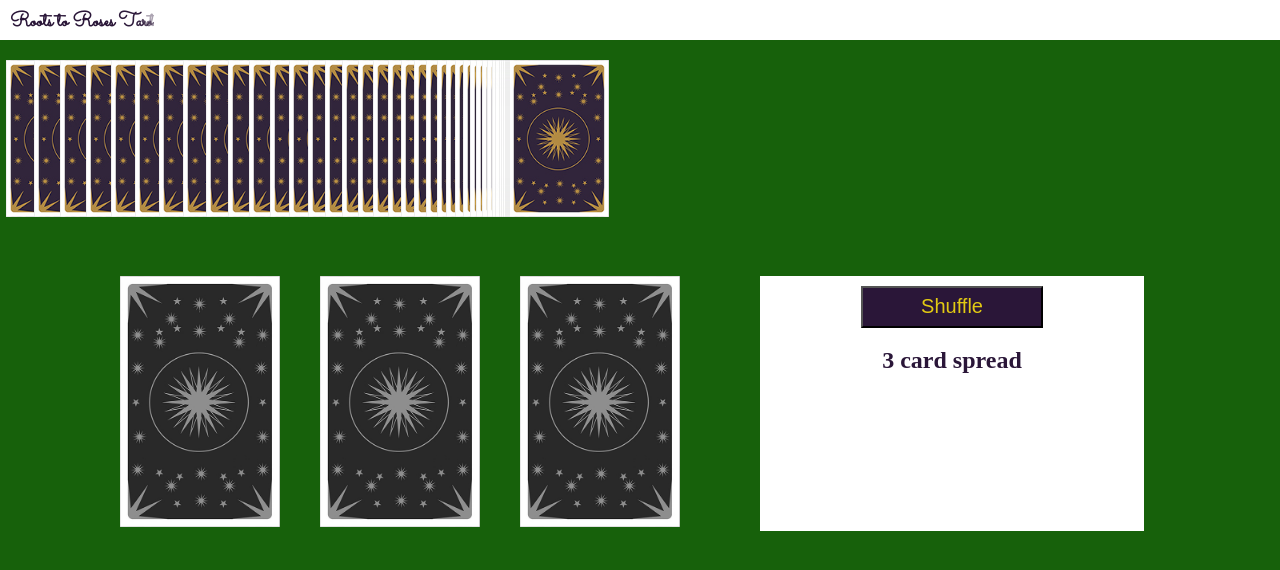
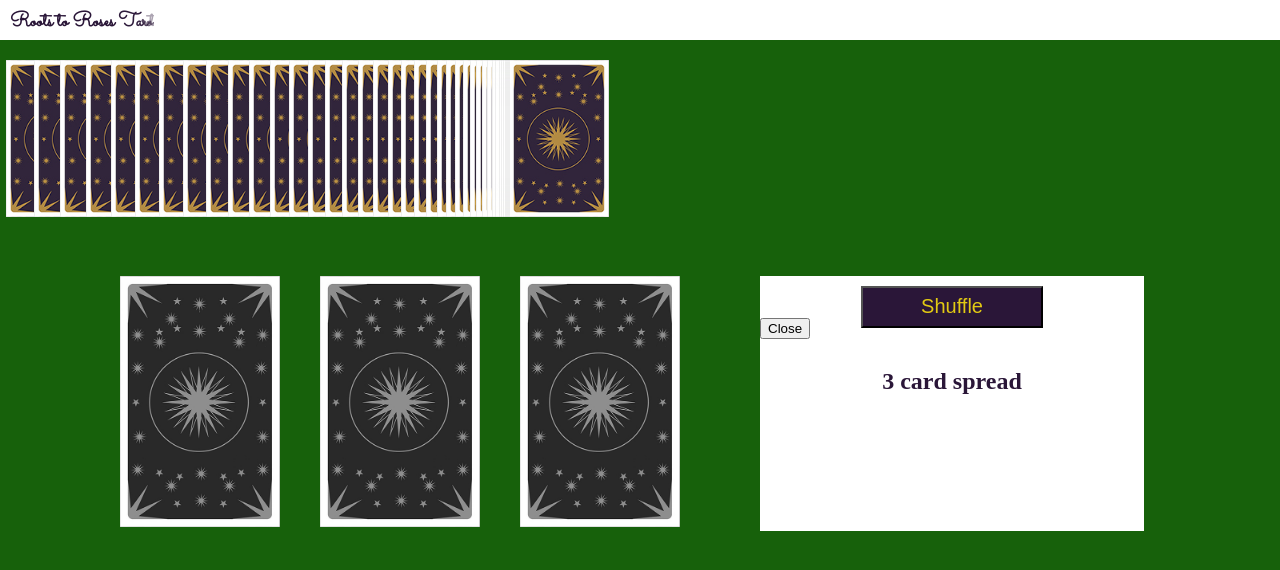
Before and after one commit to Levi237/rootstorosestarot, a React (Create React App) app: page / in a window 1280 px wide. Both pictures are taken after a click on the button "3 card spread". Shown: the top 570 px of the page. Built offline with nearby package versions, Linux system fonts and the light colour scheme; a web font is replaced by a local one.

Commit message:
add restart button

```diff
--- a/src/App.js
+++ b/src/App.js
@@ -501,6 +501,7 @@ export default class App extends Component {
     document.getElementById("deckDisplay").style.marginBottom = "0";
     document.getElementById("deckDisplay").style.position = "relative";
     document.getElementById("shuffle").style.display = "block";
+    document.getElementById("spreadsheet-container").style.display = "grid";
 
     this.state.spreads.filter(s => {
       if ( t === s.name ) {
@@ -514,7 +515,21 @@ export default class App extends Component {
         this.animateDeck();
     }, 2000);
   };
-
+  restartThis = (e) => {
+    document.getElementById("shuffle").style.display = "none";
+    document.getElementById("deckDisplay").style.marginLeft = "-120%";
+    setTimeout(() => {
+        document.getElementById("deckDisplay").style.marginBottom = "-40%";
+        this.state.shuffle = [];
+    }, 1000);
+    setTimeout(() => {
+        document.getElementById("spread-header").style.display = "block";
+        document.getElementById("spread-container").style.display = "block";
+        document.getElementById("spreadsheet-container").style.display = "none";
+        this.state.selectSpread = {};
+        this.state.hand = [];
+    }, 1200);
+  }
 
   animateDeck(){
     let getCard = document.getElementsByClassName('dealtCard');
@@ -534,7 +549,7 @@ export default class App extends Component {
         <Header/>
           <Deck selectSpread={selectSpread} deck={deck} hand={hand} selectCard={this.selectCard} shuffle={shuffle} animateDeck={this.animateDeck}/>
           <Spreads spreads={spreads} selectSpread={this.selectSpread}/>
-          <SpreadSheet hand={hand} selectSpread={selectSpread} shuffleThis={this.shuffleThis}/>
+          <SpreadSheet hand={hand} selectSpread={selectSpread} shuffleThis={this.shuffleThis} restartThis={this.restartThis}/>
       </AppContainer>
     );
   };
--- a/src/components/spreads/SpreadSheet.js
+++ b/src/components/spreads/SpreadSheet.js
@@ -3,7 +3,7 @@ import styled                   from 'styled-components';
 
 export default class SpreadSheet extends Component {
     render(){
-        const { hand, selectSpread, shuffleThis } = this.props;
+        const { hand, selectSpread, shuffleThis, restartThis } = this.props;
 
         let sheet = []
         let num = selectSpread.cards;
@@ -28,7 +28,7 @@ export default class SpreadSheet extends Component {
             )
         })
         return(
-            <LocalWrapper>
+            <LocalWrapper id="spreadsheet-container">
                 <div>
                     <ContainerSpread className={selectSpread.id}>
                         <section id="show">
@@ -46,6 +46,11 @@ export default class SpreadSheet extends Component {
                         <section id="shuffle">
                             <button onClick={(e) => shuffleThis(e)}>
                                 Shuffle
+                            </button>
+                        </section>
+                        <section id="restart">
+                            <button onClick={(e) => restartThis(e)}>
+                                Close
                             </button>
                         </section>
                         <h2>{selectSpread.name}</h2>
@@ -94,7 +99,7 @@ const LocalWrapper = styled.div`
     max-width: 1200px;
     margin: 40px auto;
     position: relative;
-    display: grid;
+    display: none;
     grid-template-columns: 3fr 2fr;
     grid-template-rows: 100%;
     grid-template-areas: ' spread info ';
```
Also changed, not shown: 1 other file (tests, documents, lock files or other folders).
